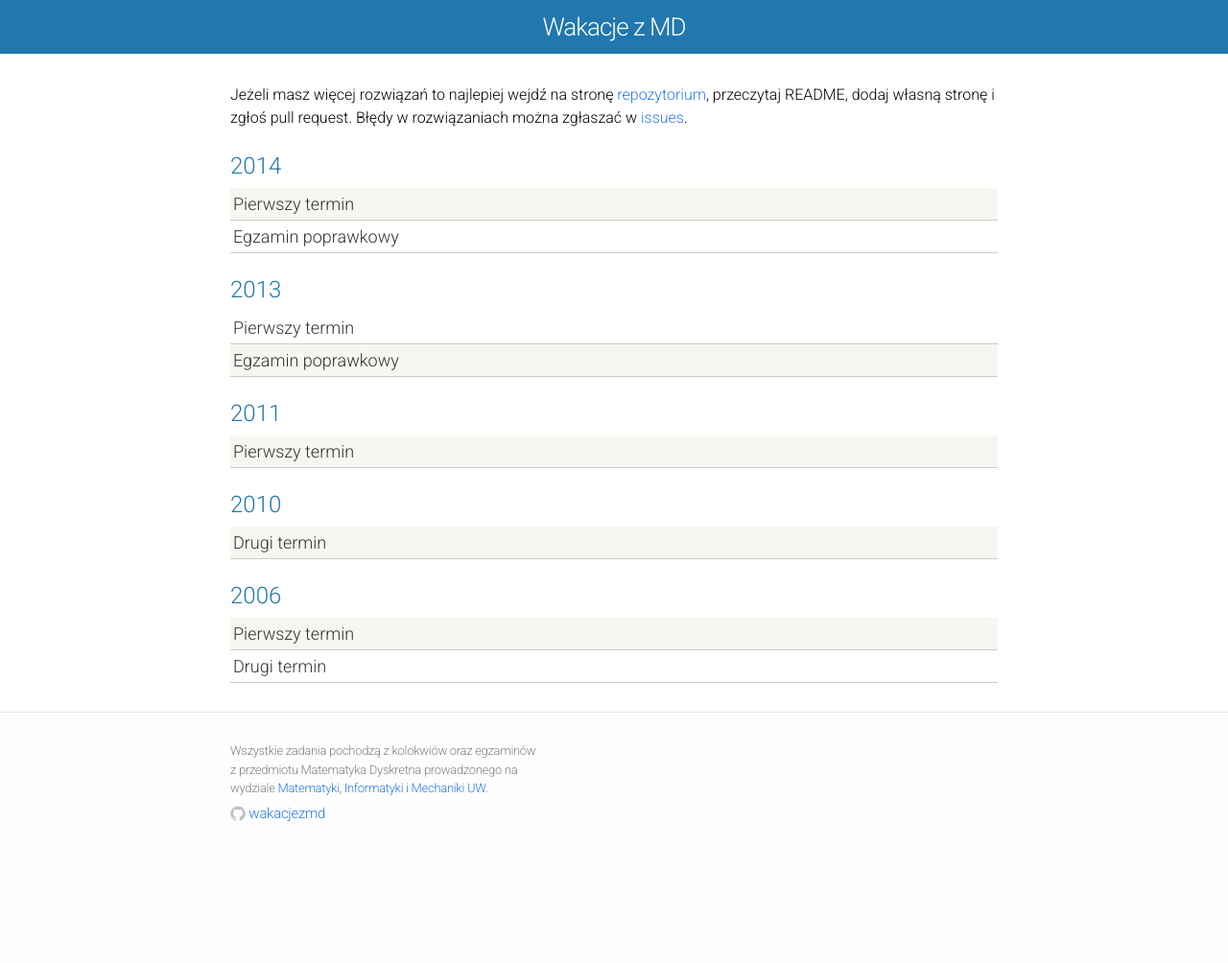
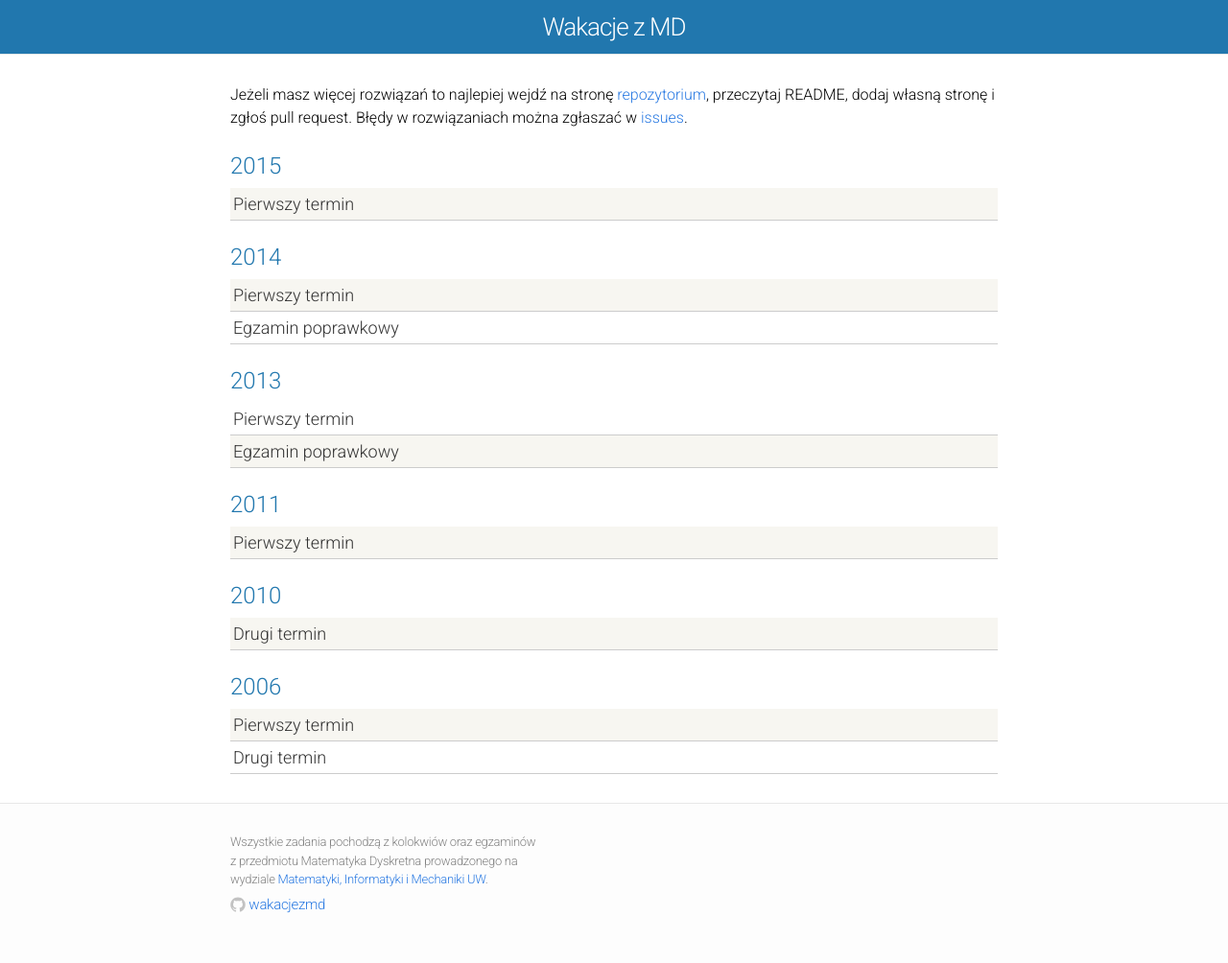
Before and after one commit to wakacjezmd/wakacjezmd.github.io, a Jekyll site: the page built from index.html, in a window 1280 px wide. Shown: the whole page at 96% size. Built offline with Jekyll 4.4.1, drawn with Linux system fonts in a browser that asks for light colours; nearby versions of some CDN libraries; Markdown is read by kramdown in place of the engine named in the settings; before the commit the page ends 909 px from its top, so only the background shows below that.

Commit message:
pozycja w menu

```diff
--- a/index.html
+++ b/index.html
@@ -9,6 +9,14 @@ layout: default
 
 <div class="home">
   <div class="materials-wrap">
+
+    <div class="module-header">2015</div>
+
+    <div class="materials-item">
+      <a href="2015/egzamin/1">
+        Pierwszy termin
+      </a>
+    </div>
 
     <div class="module-header">2014</div>
 
```
